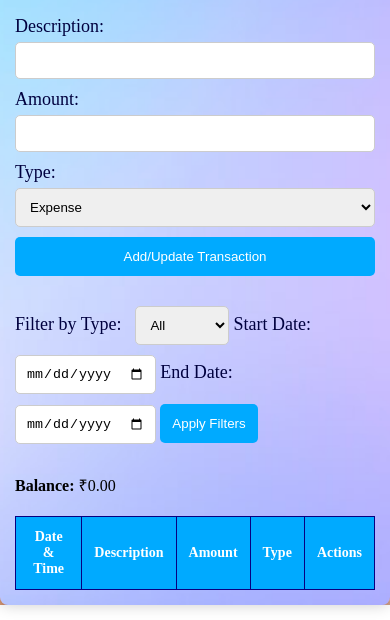
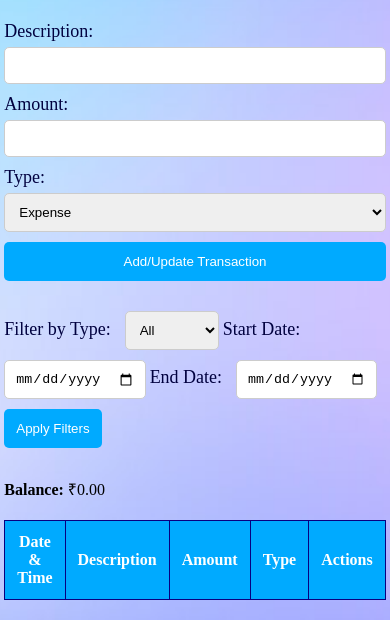
Before and after one commit to Yasshharad/Task2_Bharat_Intern, a website: page public/index.html in a window 390 px wide. Shown: the part 244-864 px from the top of the page. Drawn offline with Linux system fonts and the light colour scheme; no server answers.

Commit message:
changes done

```diff
--- a/package.json
+++ b/package.json
@@ -10,10 +10,12 @@
   "author": "",
   "license": "ISC",
   "dependencies": {
+    "bcryptjs": "^2.4.3",
     "body-parser": "^1.20.2",
     "cors": "^2.8.5",
     "dotenv": "^16.3.2",
     "express": "^4.18.2",
+    "jsonwebtoken": "^9.0.2",
     "mongodb": "^6.3.0",
     "mongoose": "^8.1.0",
     "nodemon": "^3.0.3"
--- a/public/style.css
+++ b/public/style.css
@@ -143,14 +143,3 @@ button:hover {
     background-color: #e0e0e0;
     transition: background-color 0.5s ease;
 }
-
-/* Responsive styles */
-@media only screen and (max-width: 600px) {
-    #app {
-        padding: 15px;
-    }
-
-    #transactions-table {
-        font-size: 14px;
-    }
-}
```
Also changed, not shown: public/app.js (+1 -13 lines), server.js (+0 -13 lines), 1 other file.
